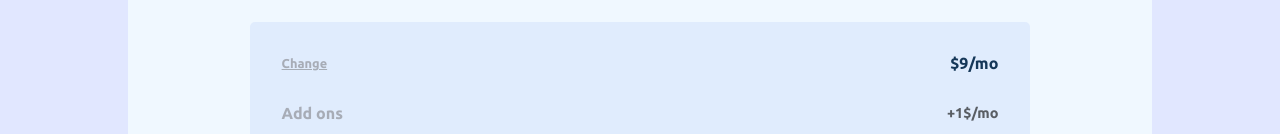
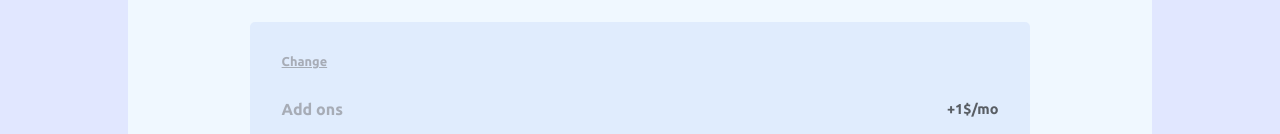
Before and after one commit to anynomous001/Multi_Step_Form, a React (Create React App) app: page /Fourthpage in a window 1280 px wide. Shown: the part 217-351 px from the top of the page. Built offline with nearby package versions, Linux system fonts and the light colour scheme.

Commit message:
Add files via upload

```diff
--- a/src/App.js
+++ b/src/App.js
@@ -11,6 +11,7 @@ const CurrentpageContext = React.createContext()
 function App() {
   const [selectedplan, setSelectedplan] = React.useState(null)
   const [additionalPrice, setAdditionalPrice] = React.useState([]);
+  const [price, setPrice] = React.useState('')
 
   const [formData, setFormData] = React.useState({
     name: '',
@@ -22,7 +23,7 @@ function App() {
   return (
 
     <div>
-      <CurrentpageContext.Provider value={{ pathname, formData, setFormData, selectedplan, setSelectedplan, additionalPrice, setAdditionalPrice }}>
+      <CurrentpageContext.Provider value={{ pathname, formData, setFormData, price, setPrice, selectedplan, setSelectedplan, additionalPrice, setAdditionalPrice }}>
         <Routes >
           <Route path='/' element={<Firstpage />} />
           <Route path='/Secondpage' element={<Secondpage />} />
--- a/src/components/Fourthform.js
+++ b/src/components/Fourthform.js
@@ -3,7 +3,7 @@ import './Fouthform.css'
 import { CurrentpageContext } from '../App'
 
 const Fourthform = () => {
-    const { selectedplan } = React.useContext(CurrentpageContext)
+    const { selectedplan, price } = React.useContext(CurrentpageContext)
     console.log(selectedplan)
     return (
         <div className='outer-div'>
@@ -16,7 +16,7 @@ const Fourthform = () => {
                             <h3 className='plan-name'>{selectedplan}</h3>
                             <p className='change-btn'>Change</p>
                         </div>
-                        <span className='plan-price'>$9/mo</span>
+                        <span className='plan-price'>{price}</span>
                     </div>
                     <hr></hr>
 
--- a/src/components/Secondform.js
+++ b/src/components/Secondform.js
@@ -11,9 +11,8 @@ const Secondform = ({ error }) => {
 
     const [toggle, setToggle] = React.useState(false)
     const [planPeriod, setPlanPeriod] = React.useState('Monthly')
-    const [price, setPrice] = React.useState('')
 
-    const { selectedplan, setSelectedplan } = React.useContext(CurrentpageContext)
+    const { selectedplan, setSelectedplan, setPrice, price } = React.useContext(CurrentpageContext)
 
 
     const handleClick = (plan) => {
```
